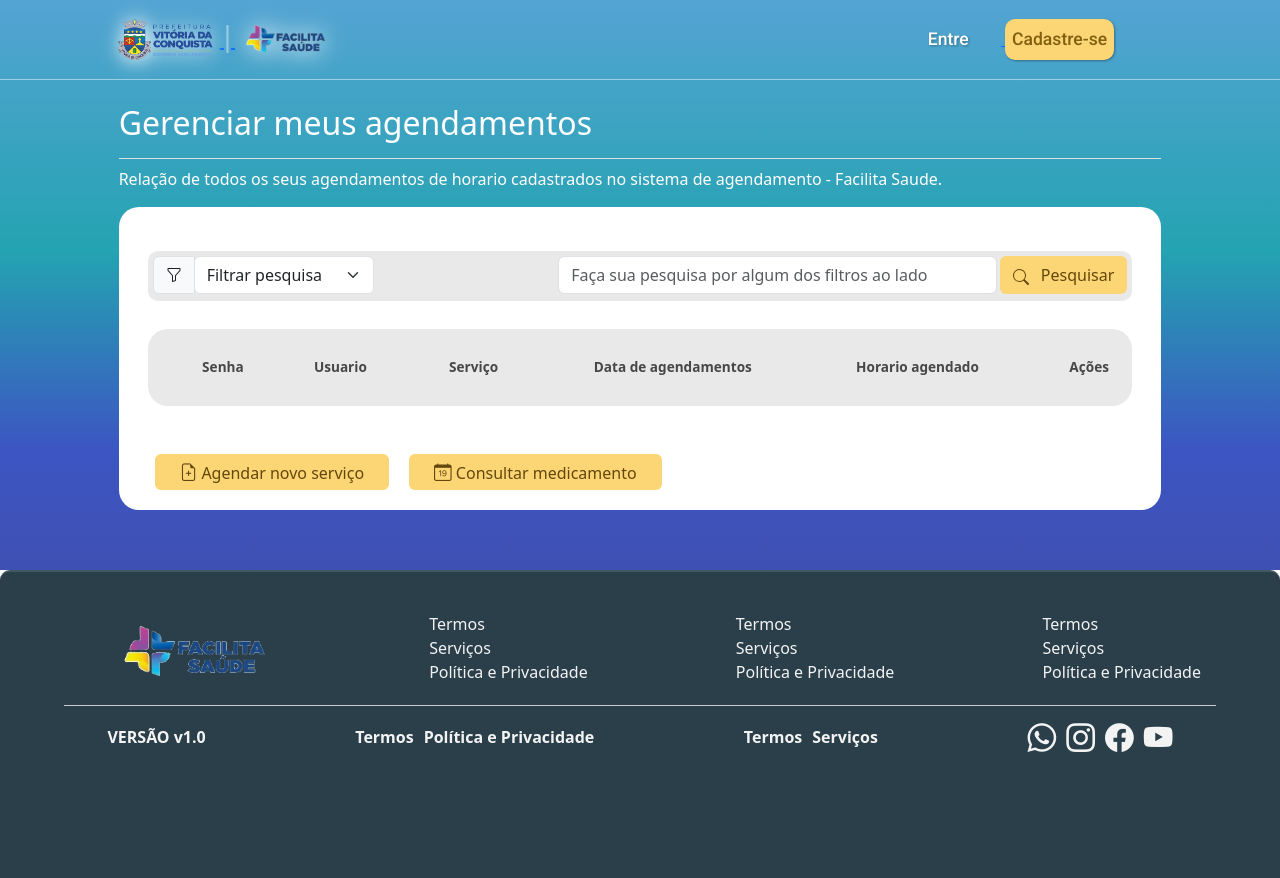
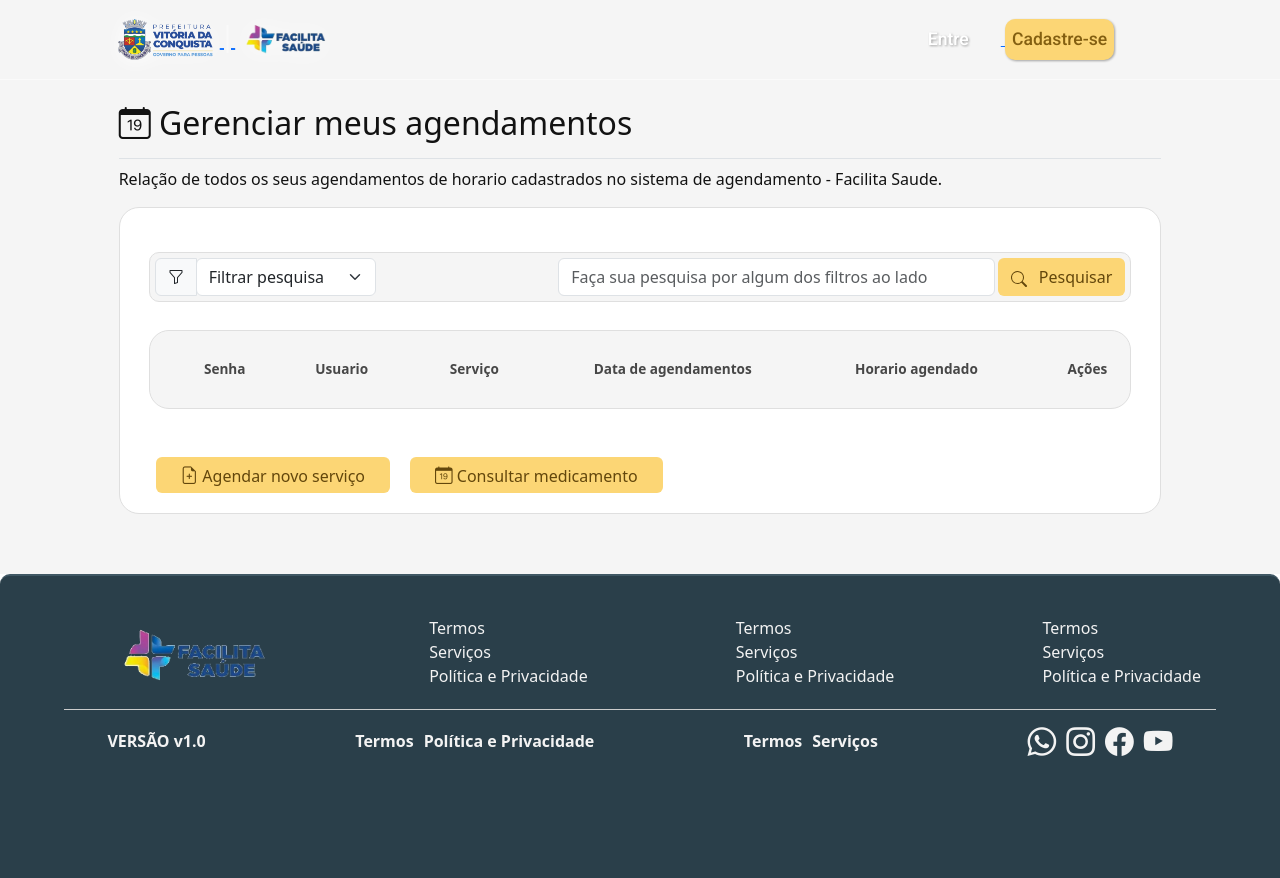
Before and after one commit to InstitutodePesquisaINPES/sms-agenda, a Flask app: page /meusagendamentos in a window 1280 px wide. Before the commit the page ends 752 px from the top, so only its background shows below. Run offline with Flask 3, Linux system fonts and the light colour scheme; data that the repository does not hold is empty; some libraries are stand-ins or nearby versions.

Commit message:
fix(user): front-end Changes

```diff
--- a/app/static/css/agendamentos.css
+++ b/app/static/css/agendamentos.css
@@ -12,7 +12,7 @@ body{
 }
 
 .mainAgendamentos {
-    background: linear-gradient(0deg, #3f50b3 0%,#3c55c2 21%,#24a3b1 56%,#54a4d3 100%);
+    background: #f5f5f5;
 }
 
 .cabecalho{
@@ -41,11 +41,11 @@ body{
 
 .titleAgendamentos {
     align-items: center;
-    color: #fff;
+    color: #121212;
 }
 
 .spanTextTitle {
-    color: #fff;
+    color: #121212;
     font-size: 1rem;
     font-weight: 400;
 }
@@ -57,6 +57,7 @@ body{
     background-color: #fff;
     border-radius: 20px;
     padding: 20px 5px;
+    border: 1px solid #dfdfdf;
 }
 
 
@@ -64,7 +65,8 @@ body{
 
 .input-group {
     align-items: center;
-    background-color: #e9e9e9;
+    background-color: #f5f5f5;
+    border: 1px solid #dfdfdf;
     padding: 5px 5px;
     border-radius: 10px;
     height: 50px;
@@ -95,7 +97,8 @@ body{
 
 .table{
     width: 100%;
-    background:  #e9e9e9;
+    background-color: #f5f5f5;
+    border: 1px solid #dfdfdf !important;
     color: #ffffff;
     text-align: center;
     border-radius: 20px;
--- a/app/static/css/configUnidade.css
+++ b/app/static/css/configUnidade.css
@@ -1,13 +1,13 @@
 .mainConfigUnidade {
     padding: 10% 10%;
-    background: linear-gradient(0deg, #3f50b3 0%,#3c55c2 21%,#24a3b1 56%,#54a4d3 100%);
+    background: #f5f5f5;
 }
 
 .backgroundConfigUnidade i {
     position: absolute;
     left: 0;
     font-size: 15rem;
-    color: #ffffff20;
+    color: #00000010;
     animation: floaticon 6s ease-in-out infinite;
 
 }
@@ -17,7 +17,7 @@
     left: 85%;
     margin-top: -10;
     font-size: 12rem;
-    color: #ffffff17;
+    color: #00000010;
     animation: floaticon 4s ease-in-out infinite;
 }
 
@@ -35,7 +35,7 @@
     width: 100%;
     text-align: center;
     align-items: center;
-    color: #fff;
+    color: #121212;
 }
 
 .titleIndexConfig p{
--- a/app/templates/agendamentos.html
+++ b/app/templates/agendamentos.html
@@ -17,7 +17,10 @@
         {% endwith %}
             <div class="indexTextAgendamentos d-flex align-items-center text-dark text-decoration-none ">
                 <a style="text-decoration: none;" href="{{url_for('meusagendamentos')}}">
-                <h2 class="titleAgendamentos">Gerenciar meus agendamentos</h2></a>
+                <h2 class="titleAgendamentos">
+                    <i class="bi bi-calendar-date"></i>
+                    Gerenciar meus agendamentos
+                </h2></a>
             </div>
         </div>
 
--- a/app/templates/index.html
+++ b/app/templates/index.html
@@ -7,7 +7,9 @@
             {% if messages %}
                 {% for category, message in messages %}
                     <div class="flash-{{ category }} flashMessage animate__animated animate__bounceInLeft">
-                        <i class="bi bi-exclamation-circle-fill"></i>
+                        <svg xmlns="http://www.w3.org/2000/svg" width="18" height="18" fill="currentColor" class="bi bi-exclamation-circle-fill" viewBox="0 0 16 16" style="color: 3498db; margin-right: 10px;">
+                            <path d="M16 8A8 8 0 1 1 0 8a8 8 0 0 1 16 0M8 4a.905.905 0 0 0-.9.995l.35 3.507a.552.552 0 0 0 1.1 0l.35-3.507A.905.905 0 0 0 8 4m.002 6a1 1 0 1 0 0 2 1 1 0 0 0 0-2"/>
+                          </svg>
                         {{ message }}
                     </div>
                 {% endfor %}
```
